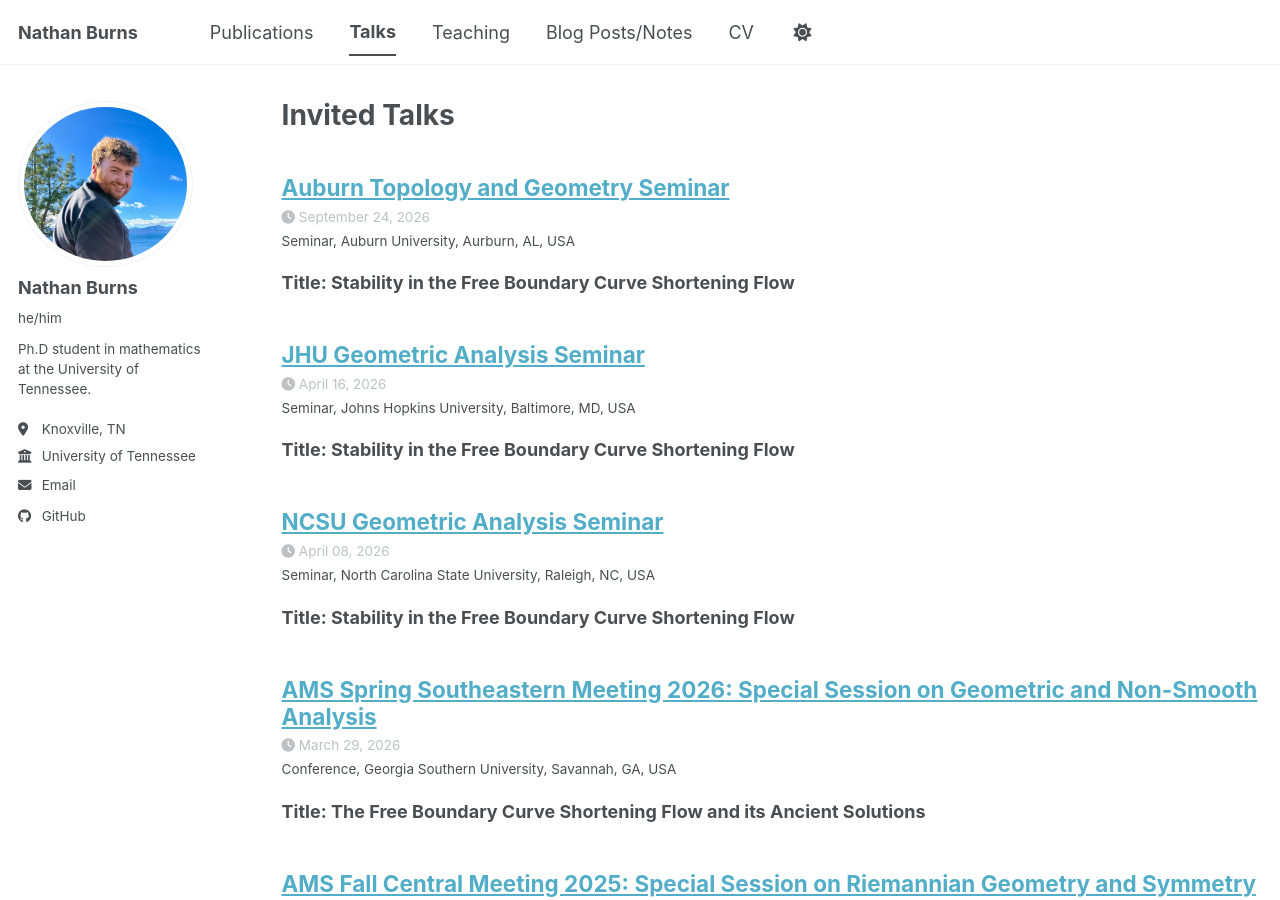
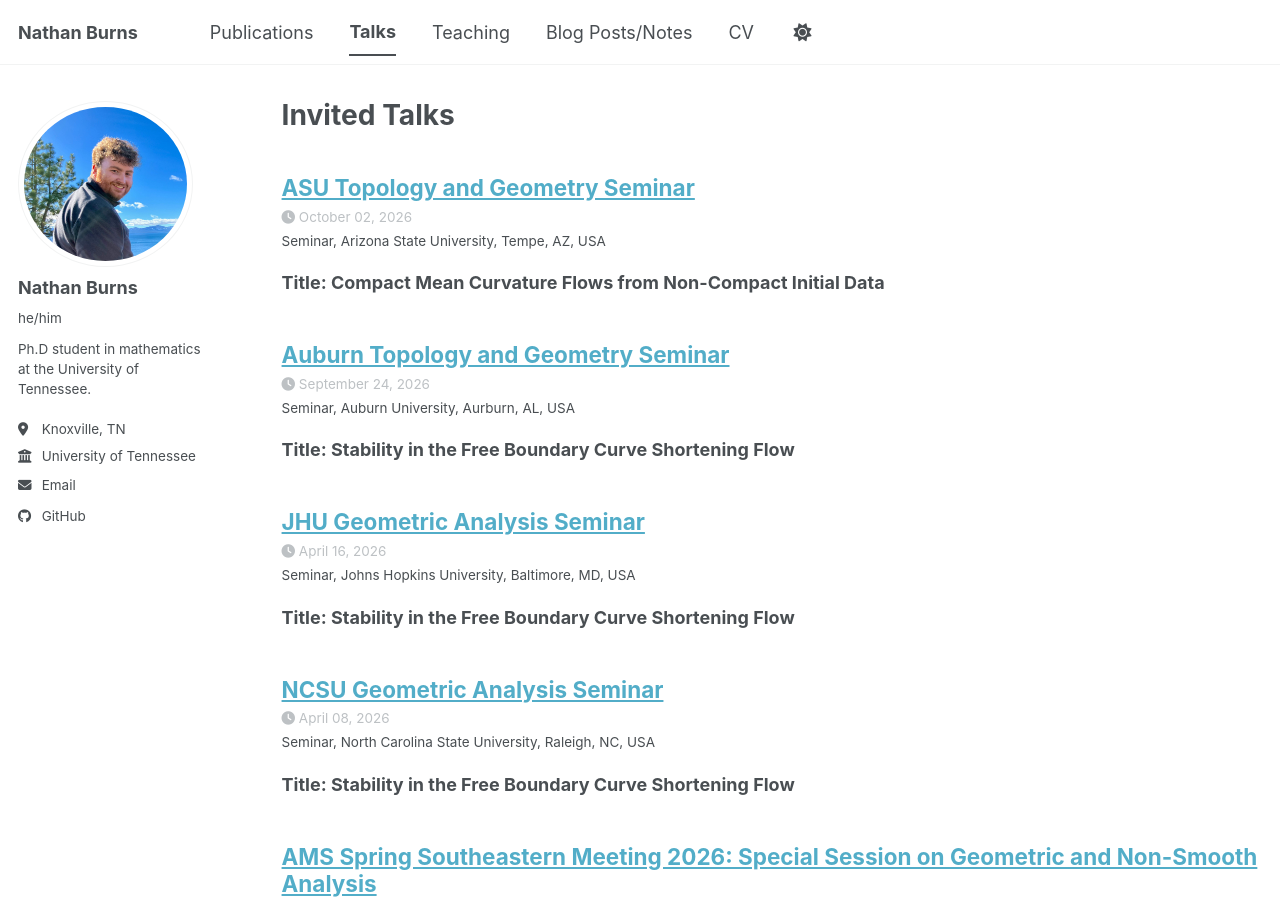
Before and after one commit to nathan-p-burns/nathan-p-burns.github.io, a Jekyll site: the page built from _pages/talks.html, in a window 1280 px wide and 900 px high. Built offline with Jekyll 4.4.1, drawn with Linux system fonts in a browser that asks for light colours; a script bundle is joined from its source files by our own code; library files that are not in the unit come from our copies.

Commit message:
Added ASU talk and changed permalinks

```diff
--- /dev/null
+++ b/_talks/2026-10-02-talk.md
@@ -0,0 +1,12 @@
+---
+title: "ASU Topology and Geometry Seminar"
+collection: talks
+type: "Seminar"
+permalink: /talks/2026-10-02
+venue: "Arizona State University"
+date: 2026-10-02
+location: "Tempe, AZ, USA"
+---
+**Title: Compact Mean Curvature Flows from Non-Compact Initial Data**
+
+A talk on the construction of compact mean curvature flows which converge at the initial time to a non-compact hypersurface.
```
Also changed, not shown: _publications/2026-10-08-noncompact-to-compact.md (+1 -1 lines).
